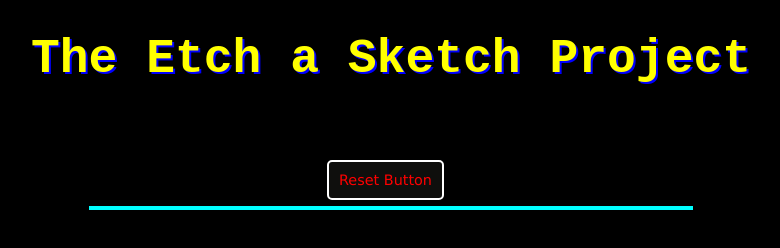
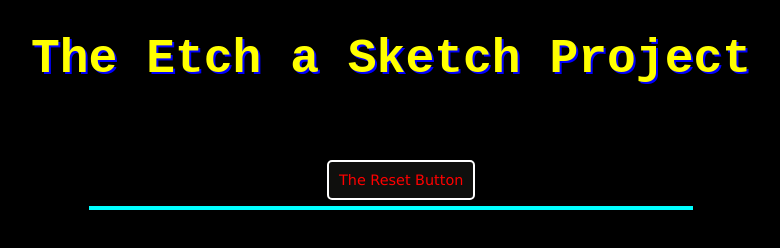
Before and after one commit to 1kazuza/etch-a-sketch, a plain HTML site: page index.html in a window 1280 px wide. Shown: the whole page, without its empty margins (249-1029 px from the left). Drawn offline with Linux system fonts and the light colour scheme.

Commit message:
Last modifications

```diff
--- a/index.html
+++ b/index.html
@@ -11,7 +11,7 @@
         <header>
             <h1>The Etch a Sketch Project</h1>
         </header>
-        <button id="r-button" class="b-properties">Reset Button</button>
+        <button id="r-button" class="b-properties">The Reset Button</button>
         <div id="g-container" class="g-properties"></div>
 
         <script type="text/javascript" src="script.js"></script>
```
